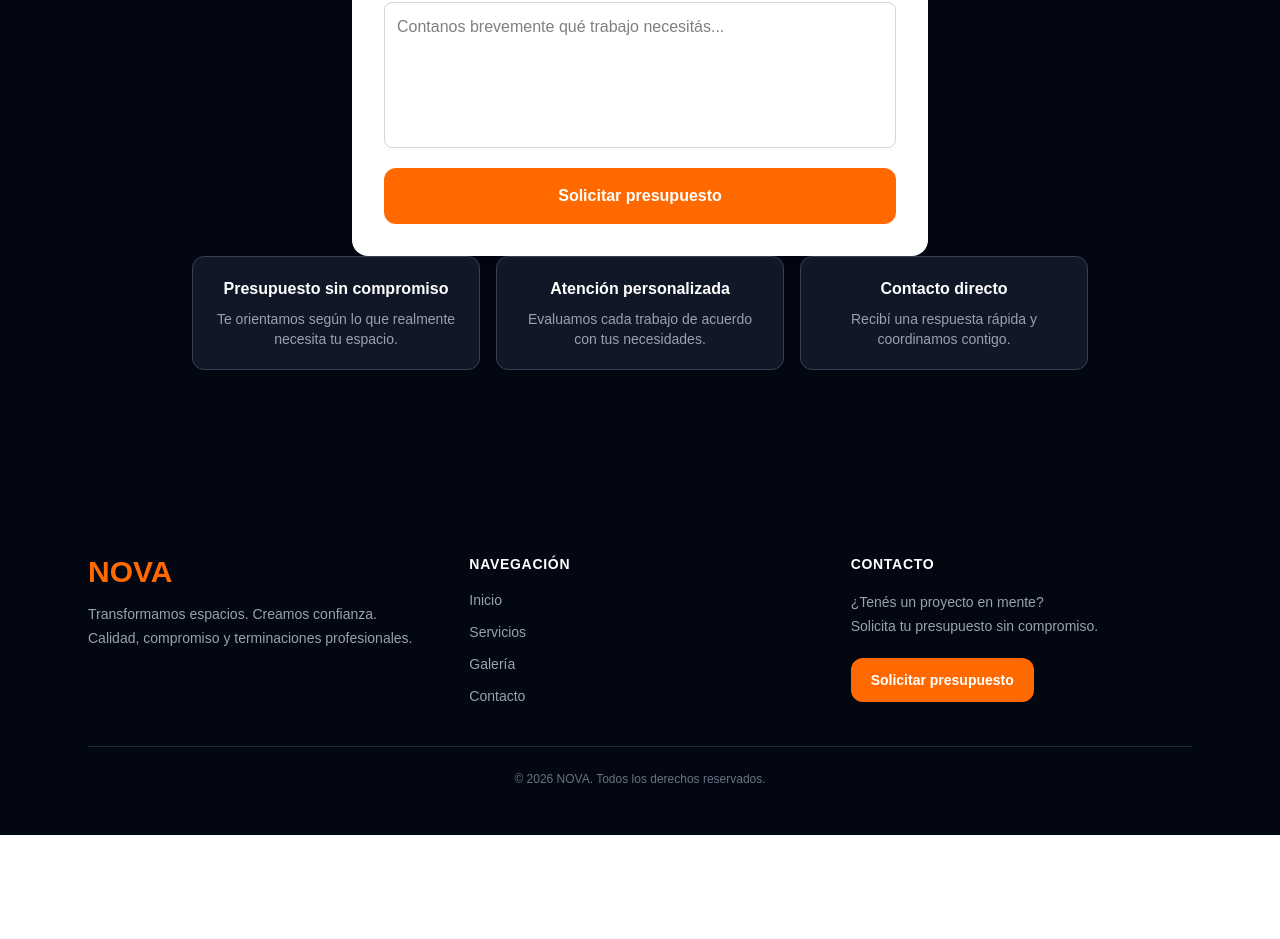
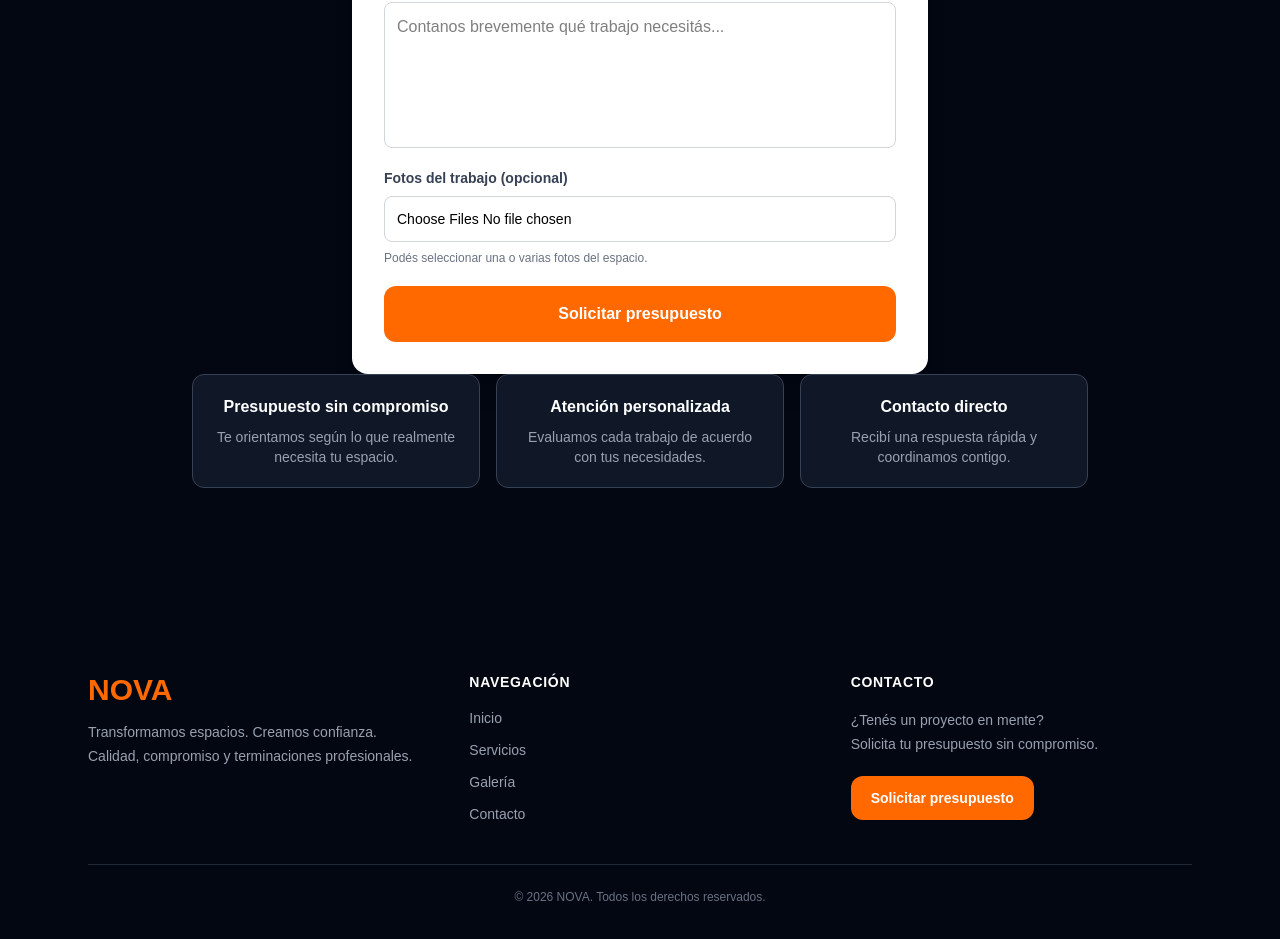
Before and after one commit to Nova-pinturas/nova-web, a Next.js app: page / in a window 1280 px wide. Shown: the part 4216-5155 px from the top of the page. Before the commit the page ends 5051 px from the top, so only its background shows below. Built offline with nearby package versions, Linux system fonts and the light colour scheme.

Commit message:
Agrega fotos al formulario de presupuesto

```diff
--- a/components/Contact.tsx
+++ b/components/Contact.tsx
@@ -2,6 +2,7 @@
 import { useState, useEffect } from "react";
 export default function Contact() {
   const [servicioSeleccionado, setServicioSeleccionado] = useState("");
+  const [fotos, setFotos] = useState<File[]>([]);
 
 useEffect(() => {
   const servicio = sessionStorage.getItem("servicioSeleccionado");
@@ -59,6 +60,10 @@ Problema o reparación: ${problema || "Ninguno indicado"}
 
 Trabajo solicitado:
 ${trabajo}
+
+${fotos.length > 0
+  ? `📷 Fotos del trabajo: ${fotos.length} foto${fotos.length > 1 ? "s" : ""} seleccionada${fotos.length > 1 ? "s" : ""}. El cliente puede enviarlas por este mismo chat.`
+  : ""}
 `;
 
 const mensajeCodificado = encodeURIComponent(mensaje);
@@ -158,6 +163,37 @@ window.open(urlWhatsApp, "_blank");
               className="resize-none rounded-lg border border-gray-300 p-3 outline-none focus:border-orange-500"
             />
 
+            <div className="space-y-2">
+  <label className="block text-sm font-semibold text-gray-700">
+    Fotos del trabajo (opcional)
+  </label>
+
+  <input
+    type="file"
+    accept="image/*"
+    multiple
+    onChange={(e) => setFotos(Array.from(e.target.files || []))}
+    className="w-full rounded-lg border border-gray-300 p-3 text-sm"
+  />
+
+  <p className="text-xs text-gray-500">
+    Podés seleccionar una o varias fotos del espacio.
+  </p>
+
+  {fotos.length > 0 && (
+  <div className="grid grid-cols-3 gap-2 pt-2">
+    {fotos.map((foto, index) => (
+      <img
+        key={index}
+        src={URL.createObjectURL(foto)}
+        alt={`Foto seleccionada ${index + 1}`}
+        className="h-20 w-full rounded-lg object-cover border border-gray-200"
+      />
+    ))}
+  </div>
+)}
+</div>
+
             <button
               type="submit"
               className="rounded-xl bg-orange-500 px-8 py-4 font-semibold text-white transition hover:bg-orange-600"
```
